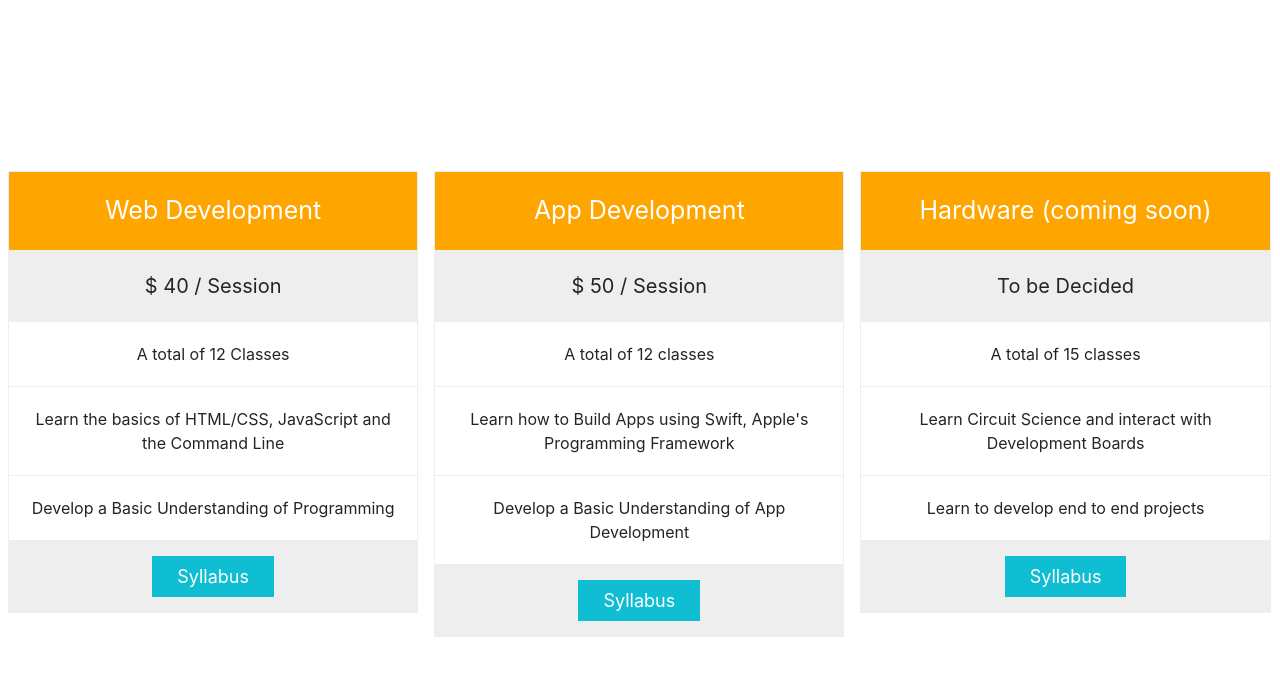
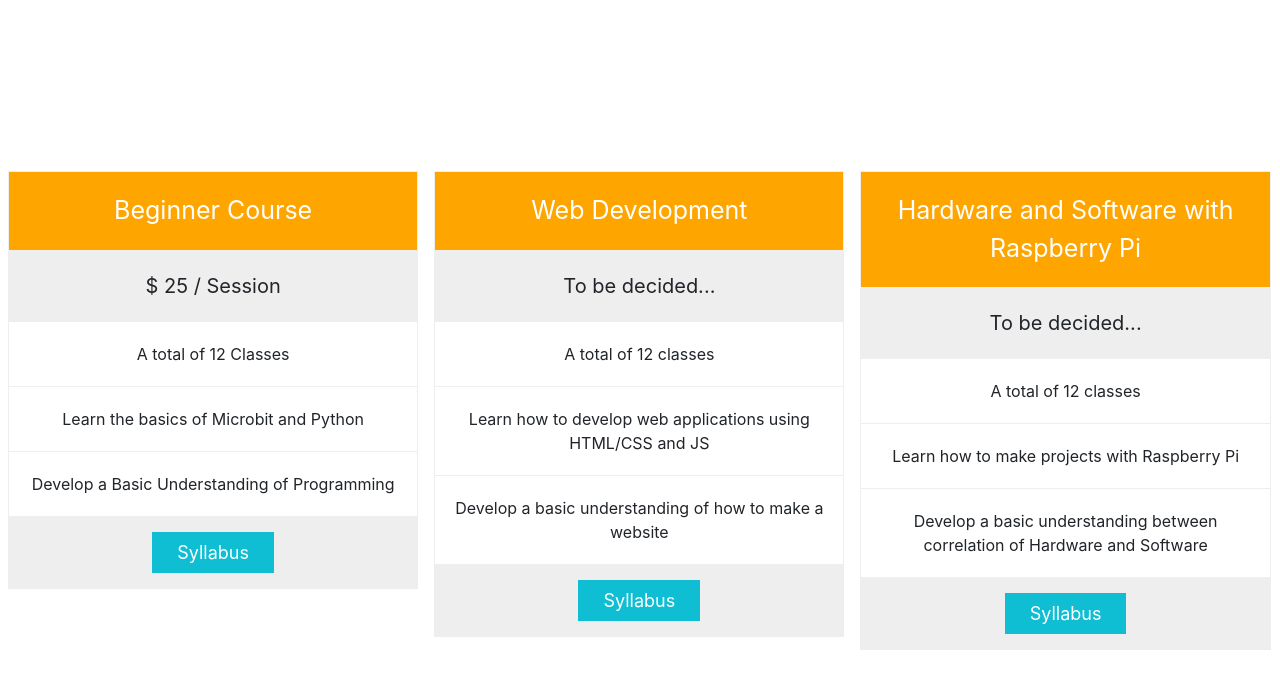
Before and after one commit to shlokmehrotra/techsanramon, a website: page client/membership.html in a window 1280 px wide. Shown: the part 416-1094 px from the top of the page. Drawn offline with nearby package versions, Linux system fonts and the light colour scheme.

Commit message:
Syllabus update and map removal

```diff
--- a/client/membership.html
+++ b/client/membership.html
@@ -57,34 +57,34 @@
 
     <div class="columns">
   <ul class="price">
-    <li class="header">Web Development</li>
-    <li class="grey">$ 40 / Session</li>
+    <li class="header">Beginner Course</li>
+    <li class="grey">$ 25 / Session</li>
     <li>A total of 12 Classes</li>
-    <li>Learn the basics of HTML/CSS, JavaScript and the Command Line</li>
+    <li>Learn the basics of Microbit and Python</li>
     <li>Develop a Basic Understanding of Programming</li>
-    <li class="grey"><a href="https://docs.google.com/spreadsheets/d/1V8-aguW-vh5URP_MO64_OvzD12KApxRxE3wnizRiy6s/edit?usp=sharing" class="button">Syllabus</a></li>
+    <li class="grey"><a href="https://docs.google.com/spreadsheets/d/1Ih9lK-lkxPP2OOW3tR2nu5YjLQFW2PU2h-h4vJwL158/edit?usp=sharing" class="button">Syllabus</a></li>
   </ul>
 </div>
 
     <div class="columns">
   <ul class="price">
-    <li class="header">App Development</li>
-    <li class="grey">$ 50 / Session</li>
+    <li class="header">Web Development</li>
+    <li class="grey">To be decided...</li>
     <li>A total of 12 classes</li>
-    <li>Learn how to Build Apps using Swift, Apple's Programming Framework</li>
-    <li>Develop a Basic Understanding of App Development</li>
+    <li>Learn how to develop web applications using HTML/CSS and JS</li>
+    <li>Develop a basic understanding of how to make a website</li>
     <li class="grey"><a href="https://docs.google.com/spreadsheets/d/1_CiCyw0qSk3kM6Nz3kixdW3zPEf0leBOu8-VmU78fxs/edit#gid=0" class="button">Syllabus</a></li>
   </ul>
 </div>
 
-    <div class="columns">
+<div class="columns">
   <ul class="price">
-    <li class="header">Hardware (coming soon)</li>
-    <li class="grey">To be Decided</li>
-    <li>A total of 15 classes</li>
-    <li>Learn Circuit Science and interact with Development Boards</li>
-    <li>Learn to develop end to end projects</li>
-    <li class="grey"><a href="#" class="button">Syllabus</a></li>
+    <li class="header">Hardware and Software with Raspberry Pi</li>
+    <li class="grey">To be decided...</li>
+    <li>A total of 12 classes</li>
+    <li>Learn how to make projects with Raspberry Pi</li>
+    <li>Develop a basic understanding between correlation of Hardware and Software</li>
+    <li class="grey"><a href="https://docs.google.com/spreadsheets/d/1_CiCyw0qSk3kM6Nz3kixdW3zPEf0leBOu8-VmU78fxs/edit#gid=0" class="button">Syllabus</a></li>
   </ul>
 </div>
 
--- a/server.js
+++ b/server.js
@@ -41,5 +41,8 @@
 		//res.send('hello');
 	}
 })
+app.post('*', function(req, res){
+	res.send('Beta what??', 404);
+});
 app.listen(process.env.PORT || 8080);
 console.log("Server running on port 8080!")
```
Also changed, not shown: client/about.html (+4 -4 lines), client/pagenotfound.html (added, +8 -0 lines), 1 other file.
